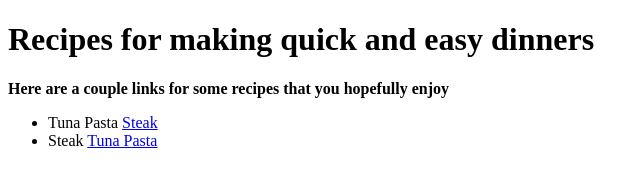
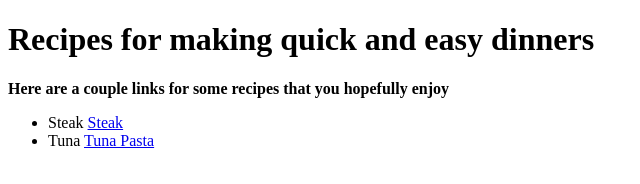
Before and after one commit to MasterHH123/odin-recipes, a plain HTML site: page index.html in a window 1280 px wide. Shown: the full height of the page, 0-640 px from the left. Drawn offline with Linux system fonts and the light colour scheme.

Commit message:
Index is finally fixed

```diff
--- a/index.html
+++ b/index.html
@@ -13,11 +13,11 @@
             </strong>
             <ul>
                 <li>
-                    Tuna Pasta
+                    Steak
                     <a href="steak.html">Steak</a>
                 </li>
                 <li>
-                    Steak
+                    Tuna
                     <a href="tuna-pasta.html">Tuna Pasta</a>
                 </li>
             </ul>
```
